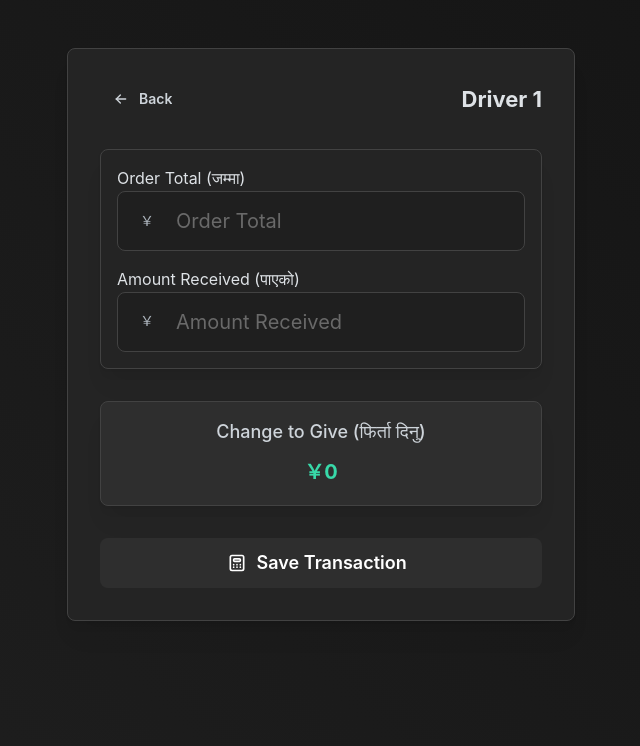
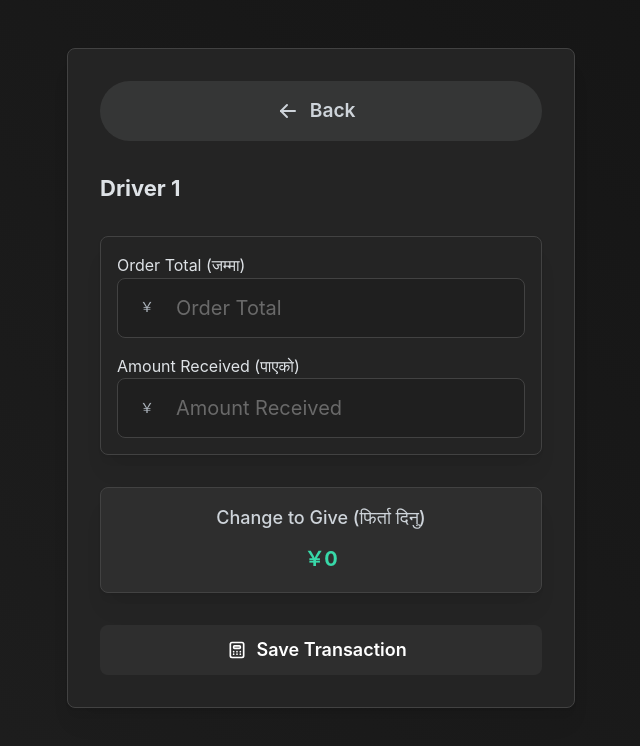
Before and after one commit to rinchhen012/Cash-Tracker, a React (Vite) app: page /calculator/1 in a window 1280 px wide. Shown: the top 746 px of the page, without its empty margins (319-959 px from the left). Built offline with nearby package versions, Linux system fonts and the light colour scheme.

Commit message:
Enhance back button styling and layout in Calculator and History pages

```diff
--- a/src/pages/Calculator.tsx
+++ b/src/pages/Calculator.tsx
@@ -51,17 +51,29 @@ const Calculator = () => {
       <Container size="xs" py="xl">
         <Paper shadow="md" p="xl" radius="md" withBorder>
           <Stack gap="xl">
-            <Group justify="space-between" align="center">
             <Button
-                variant="subtle"
-                leftSection={<IconArrowLeft size={16} />}
+              variant="light"
+              leftSection={<IconArrowLeft size={24} />}
               onClick={() => navigate('/')}
               color="gray.4"
+              size="xl"
+              radius="xl"
+              fullWidth
+              h={60}
+              styles={(theme) => ({
+                root: {
+                  fontSize: '1.2rem',
+                  fontWeight: 600,
+                  '&:hover': {
+                    backgroundColor: theme.colors.dark[4]
+                  }
+                }
+              })}
             >
               Back
             </Button>
+
             <Title order={2} size="h3" c="gray.3">Driver {driverId}</Title>
-            </Group>
 
             <Paper withBorder p="md" radius="md">
               <Stack gap="md">
--- a/src/pages/History.tsx
+++ b/src/pages/History.tsx
@@ -112,11 +112,24 @@ const History = () => {
               </Alert>
               <Button
                 variant="light"
+                leftSection={<IconArrowLeft size={24} />}
                 onClick={() => navigate('/')}
-                leftSection={<IconArrowLeft size={16} />}
                 color="gray.4"
+                size="xl"
+                radius="xl"
+                fullWidth
+                h={60}
+                styles={(theme) => ({
+                  root: {
+                    fontSize: '1.2rem',
+                    fontWeight: 600,
+                    '&:hover': {
+                      backgroundColor: theme.colors.dark[4]
+                    }
+                  }
+                })}
               >
-                Back to Home
+                Back
               </Button>
             </Stack>
           </Paper>
```
Lines whose indentation alone changed are shown as unchanged.
